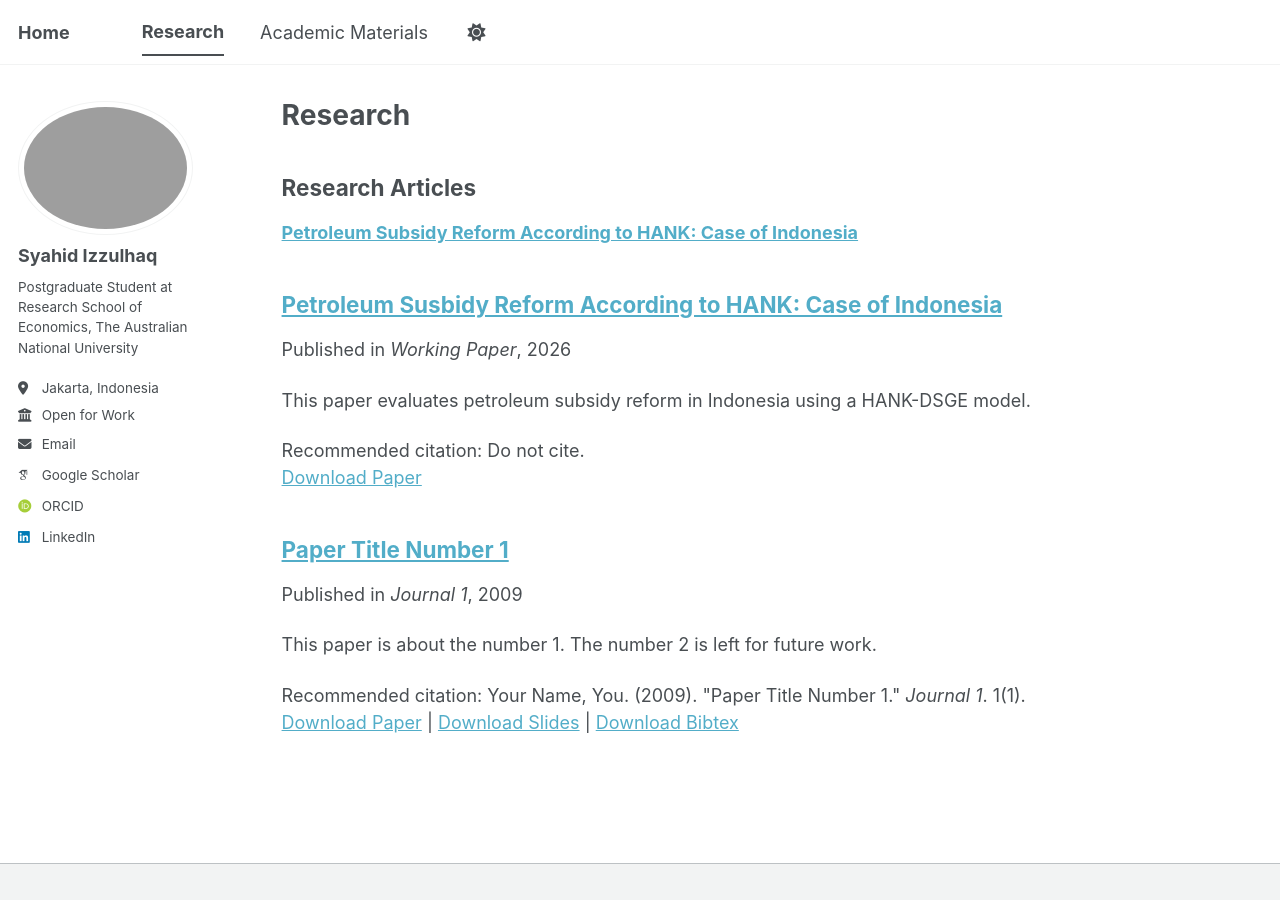
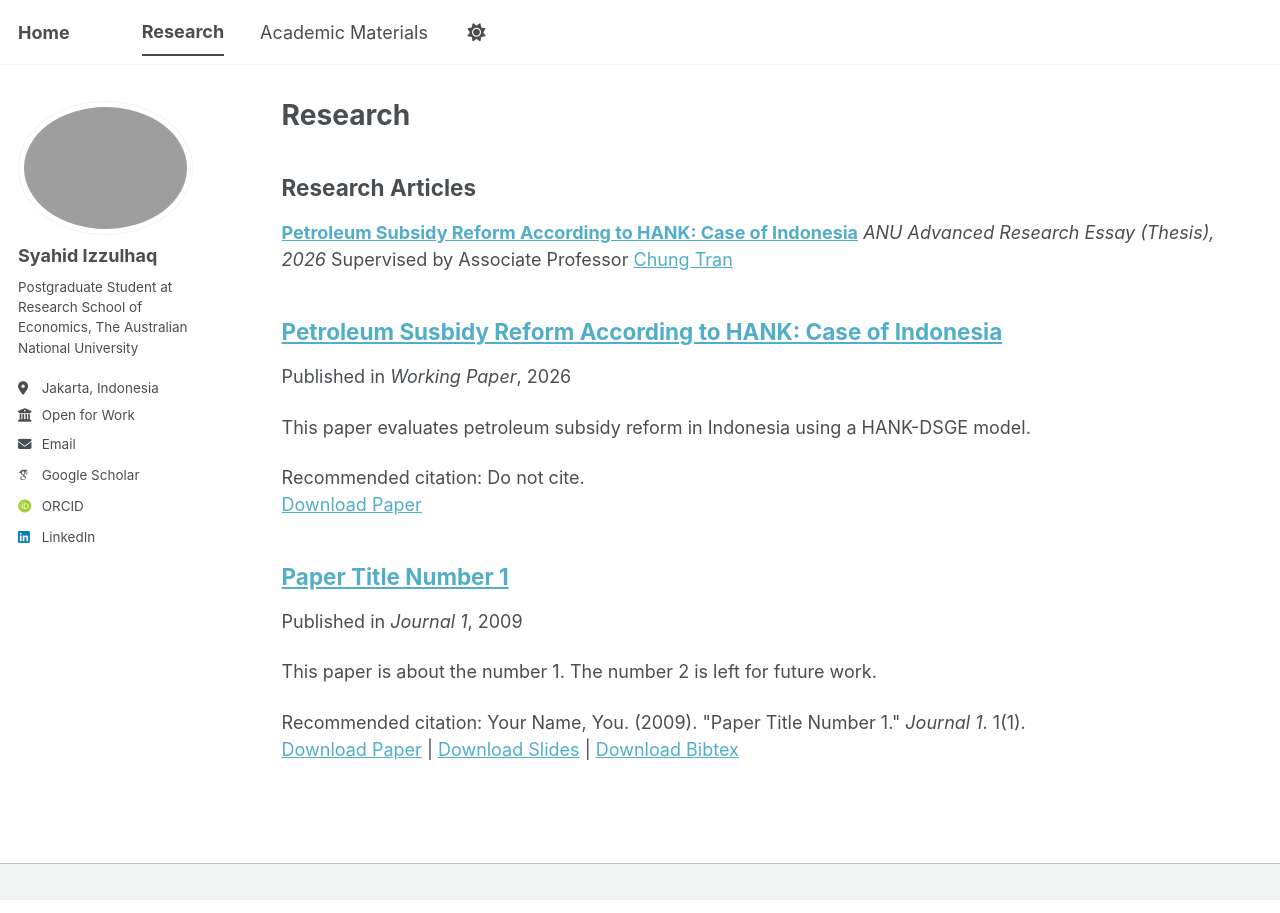
Before and after one commit to syahidizzulhaq/syahidizzulhaq.github.io, a Jekyll site: the page built from _pages/publications.md, in a window 1280 px wide. Built offline with Jekyll 4.4.1, drawn with Linux system fonts in a browser that asks for light colours; some web fonts are replaced; a script bundle is joined from its source files by our own code; library files that are not in the unit come from our copies.

Commit message:
Update publications.md

```diff
--- a/_pages/publications.md
+++ b/_pages/publications.md
@@ -8,7 +8,8 @@ author_profile: true
 ## Research Articles
 
 [**Petroleum Subsidy Reform According to HANK: Case of Indonesia**](https://syahidizzulhaq.github.io/publication/petroleum-subsidies)
-
+*ANU Advanced Research Essay (Thesis), 2026*
+Supervised by Associate Professor [Chung Tran](https://sites.google.com/site/chungqtran/home)
 {% include base_path %}
 
 {% for post in site.publications reversed %}
```
